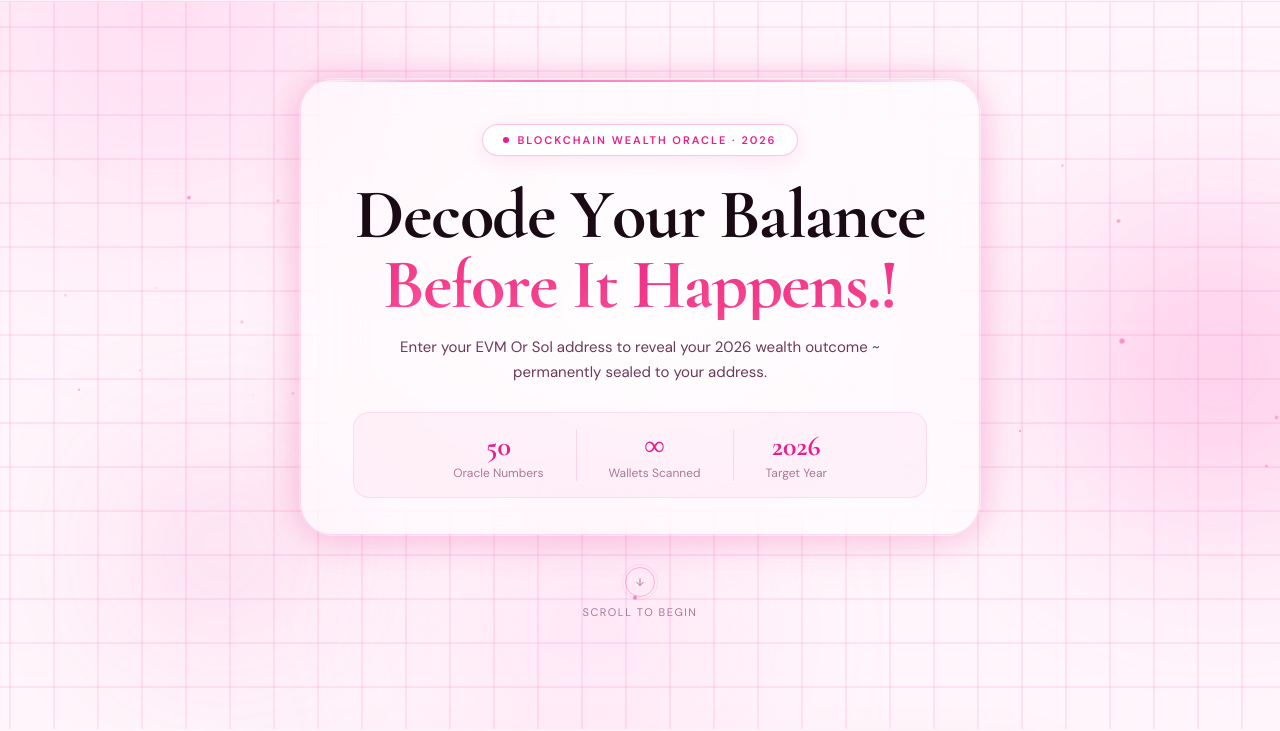
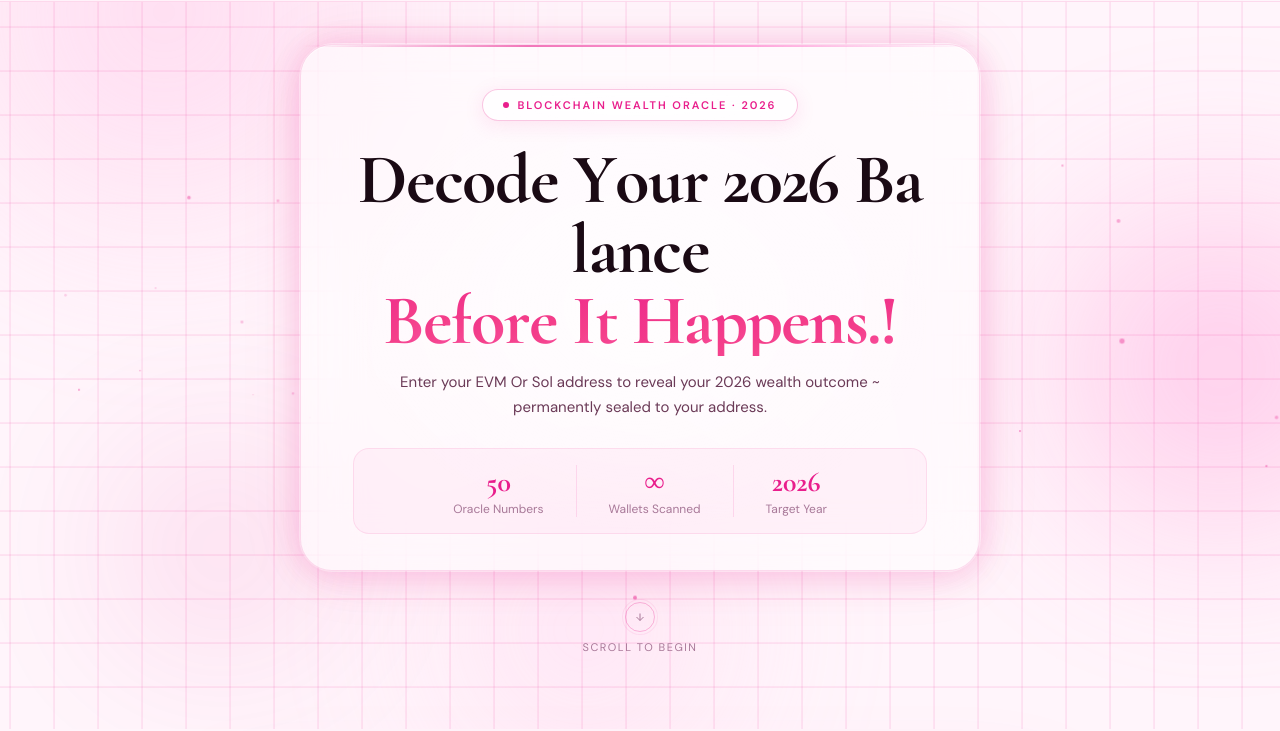
Before and after one commit to zaxcrypto/chainoracle, a plain HTML site: page index.html in a window 1280 px wide. Shown: the part 71-802 px from the top of the page. Drawn offline with nearby package versions, Linux system fonts and the light colour scheme.

Commit message:
update message

```diff
--- a/index.html
+++ b/index.html
@@ -1383,7 +1383,7 @@ document.querySelectorAll('.reveal,.reveal-left,.reveal-right,.reveal-scale').fo
 (function() {
   const el = document.getElementById('hero-title-el');
   if(!el) return;
-  const firstLine = 'Decode Your Balance';
+  const firstLine = 'Decode Your 2026 Balance';
   el.innerHTML = '';
   let delay = 0.5;
   for(let i = 0; i < firstLine.length; i++) {
```
